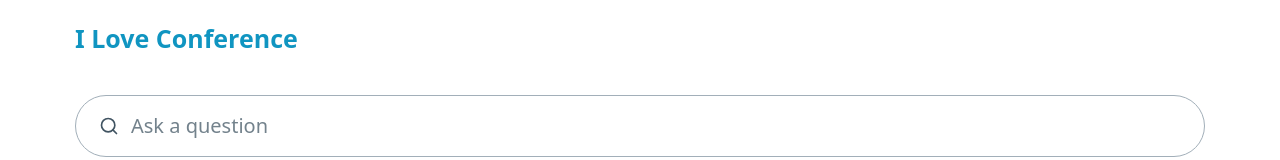
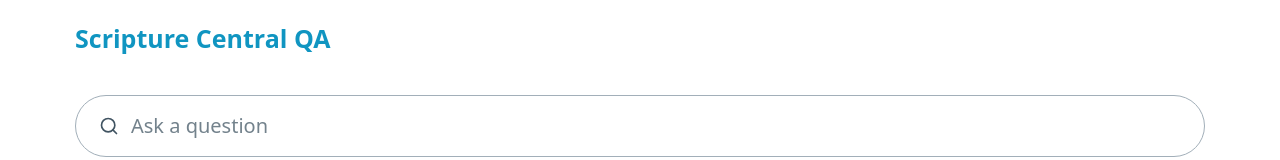
Before and after one commit to iloveconference/client, a SvelteKit app: page /search in a window 1280 px wide. Shown: the top 160 px of the page. Built offline with nearby package versions, Linux system fonts and the light colour scheme.

Commit message:
remove more iloveconference references

```diff
--- a/src/app.html
+++ b/src/app.html
@@ -2,7 +2,7 @@
 <html lang="en">
 	<head>
 		<meta charset="utf-8" />
-		<link rel="canonical" href="https://www.iloveconference.org" />
+		<link rel="canonical" href="https://www.scripturecentralqa.org" />
 		<link rel="icon" type="image/png" sizes="32x32" href="%sveltekit.assets%/favicon-32x32.png" />
 		<link rel="icon" type="image/png" sizes="16x16" href="%sveltekit.assets%/favicon-16x16.png" />
 		<link rel="icon" type="image/png" sizes="48x48" href="%sveltekit.assets%/favicon-48x48.png" />
--- a/src/routes/search/+page.svelte
+++ b/src/routes/search/+page.svelte
@@ -111,7 +111,7 @@
 	}
 </script>
 
-<h4 class="header"><a href="/">I Love Conference</a></h4>
+<h4 class="header"><a href="/">Scripture Central QA</a></h4>
 <form on:submit={clear}>
 	<div id="search-wrapper">
 		<input
```
Also changed, not shown: tests/test.ts (+1 -1 lines).
